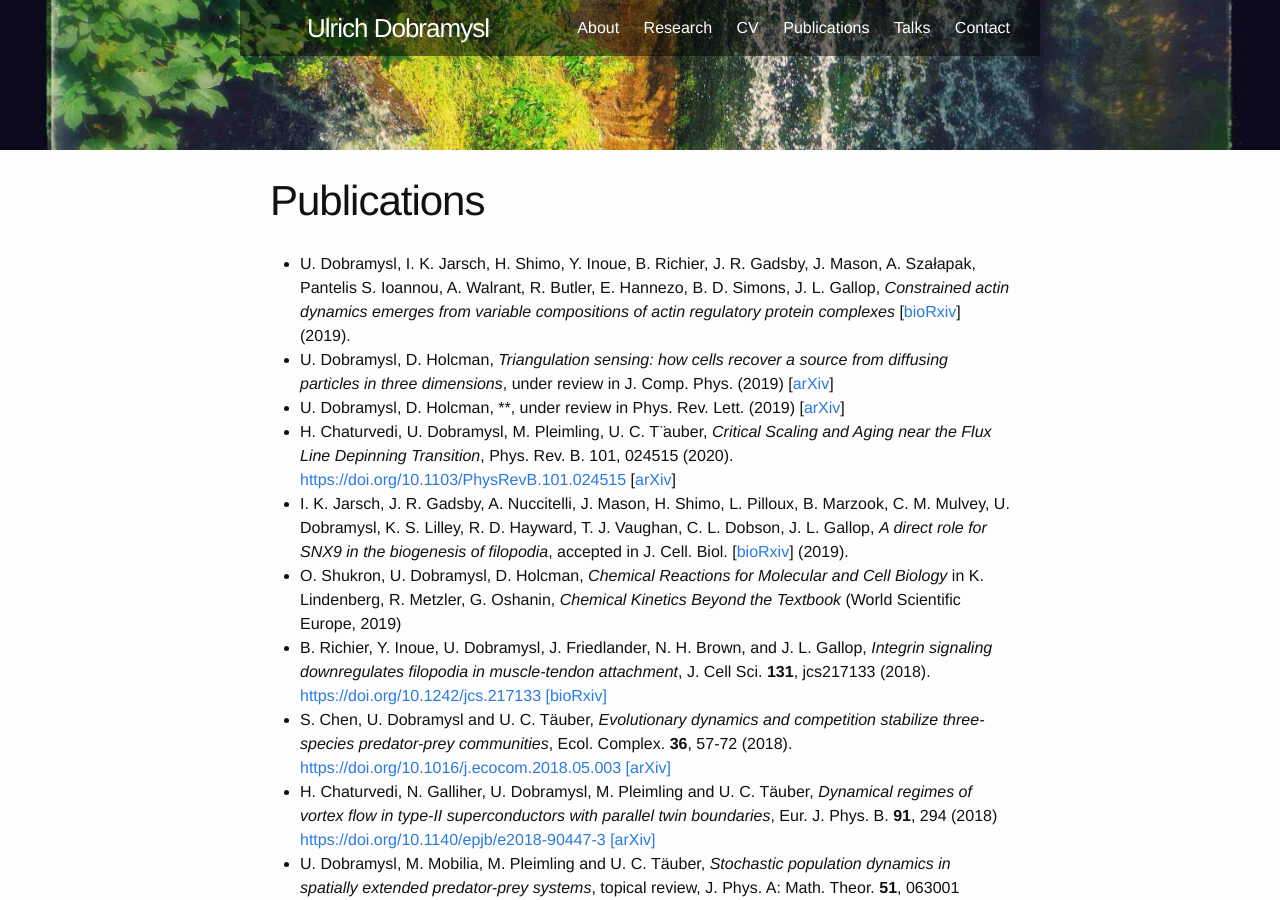
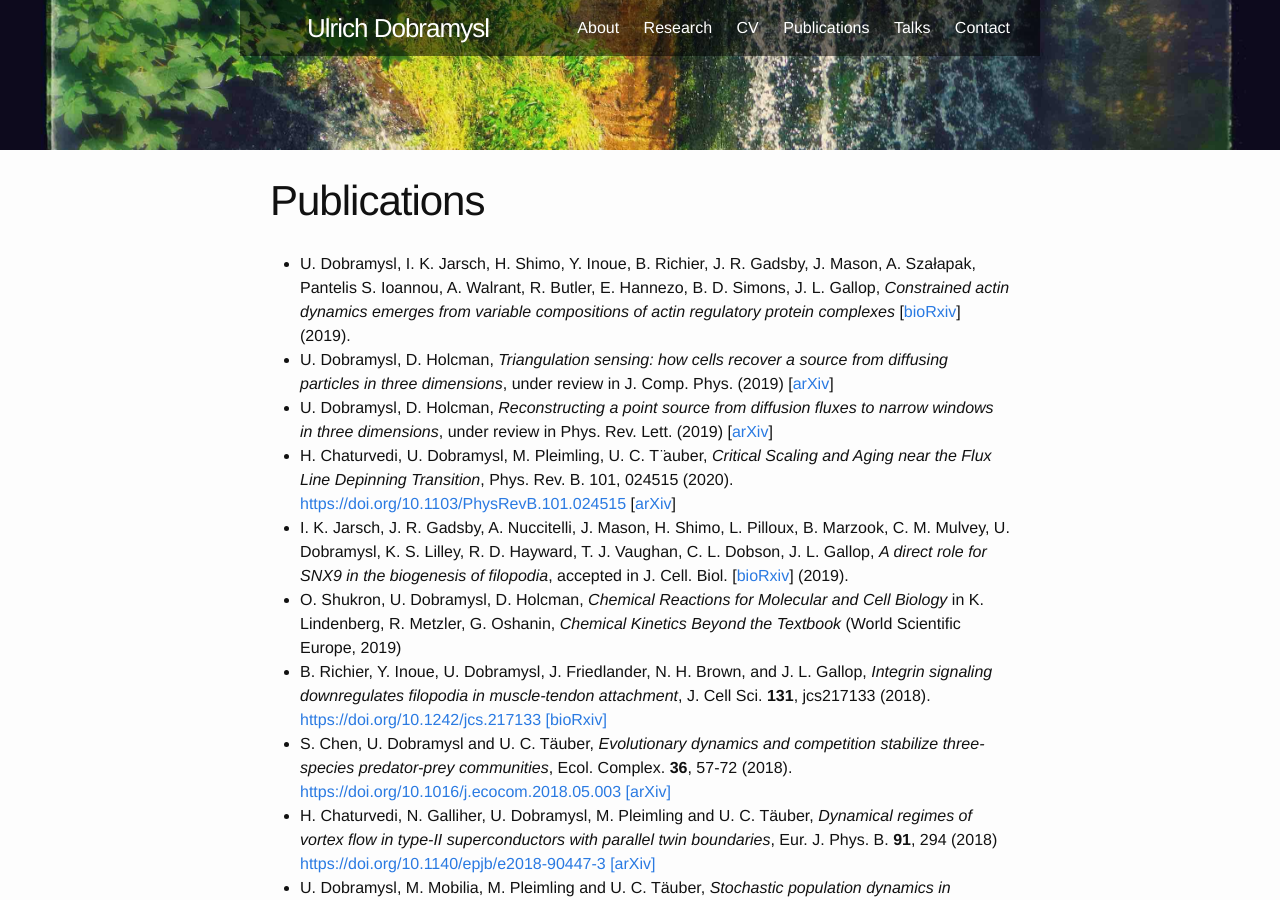
Before and after one commit to ulido/ulido.github.io, a Jekyll site: the page built from 03-publications.md, in a window 1280 px wide and 900 px high. Built offline with Jekyll 4.4.1, drawn with Linux system fonts in a browser that asks for light colours.

Commit message:
Add missing title

```diff
--- a/03-publications.md
+++ b/03-publications.md
@@ -6,7 +6,7 @@ permalink: /publications/
 
 * U. Dobramysl, I. K. Jarsch, H. Shimo, Y. Inoue, B. Richier, J. R. Gadsby, J. Mason, A. Szałapak, Pantelis S. Ioannou, A. Walrant, R. Butler, E. Hannezo, B. D. Simons, J. L. Gallop, *Constrained actin dynamics emerges from variable compositions of actin regulatory protein complexes* [[bioRxiv](https://doi.org/10.1101/525725)] (2019).
 * U. Dobramysl, D. Holcman, *Triangulation sensing: how cells recover a source from diffusing particles in three dimensions*, under review in J. Comp. Phys. (2019) [[arXiv](https://arxiv.org/abs/1911.02907)]
-* U. Dobramysl, D. Holcman, **, under review in Phys. Rev. Lett. (2019) [[arXiv](https://arxiv.org/abs/2001.01562)]
+* U. Dobramysl, D. Holcman, *Reconstructing a point source from diffusion fluxes to narrow windows in three dimensions*, under review in Phys. Rev. Lett. (2019) [[arXiv](https://arxiv.org/abs/2001.01562)]
 * H. Chaturvedi, U. Dobramysl, M. Pleimling, U. C. T ̈auber, *Critical Scaling and Aging near the Flux Line Depinning Transition*, Phys. Rev. B. 101, 024515 (2020). <https://doi.org/10.1103/PhysRevB.101.024515> [[arXiv](https://arxiv.org/abs/1907.05804)]
 * I. K. Jarsch, J. R. Gadsby, A. Nuccitelli, J. Mason, H. Shimo, L. Pilloux, B. Marzook, C. M. Mulvey, U. Dobramysl, K. S. Lilley, R. D. Hayward, T. J. Vaughan, C. L. Dobson, J. L. Gallop, *A direct role for SNX9 in the biogenesis of filopodia*, accepted in J. Cell. Biol. [[bioRxiv](https://doi.org/10.1101/710285)] (2019).
 * O. Shukron, U. Dobramysl, D. Holcman, *Chemical Reactions for Molecular and Cell Biology* in K. Lindenberg, R. Metzler, G. Oshanin, *Chemical Kinetics Beyond the Textbook* (World Scientific Europe, 2019)
```
